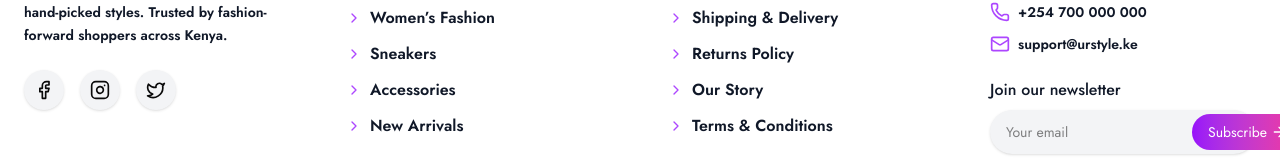
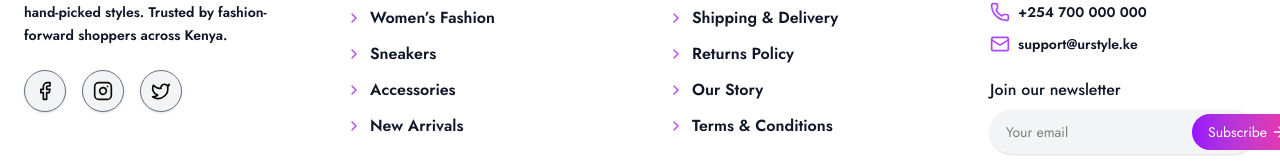
Before and after one commit to Griffinsshem/urstyle.ke, a Next.js app: page / in a window 1280 px wide. Shown: the part 1326-1488 px from the top of the page. Built offline with nearby package versions, Linux system fonts and the light colour scheme.

Commit message:
feat(footer): improve the footer stylings

```diff
--- a/src/components/Footer.js
+++ b/src/components/Footer.js
@@ -35,7 +35,7 @@ export default function Footer() {
               <Link
                 key={i}
                 href="#"
-                className="p-2.5 rounded-full bg-gray-100 hover:bg-gradient-to-r hover:from-purple-500 hover:to-pink-500 hover:text-white transition shadow-sm hover:shadow-md"
+                className="p-2.5 rounded-full bg-gray-100 hover:bg-gradient-to-r hover:from-purple-500 hover:to-pink-500 hover:text-white transition shadow-sm hover:shadow-md border border-gray-500"
               >
                 <Icon className="w-5 h-5" />
               </Link>
```
